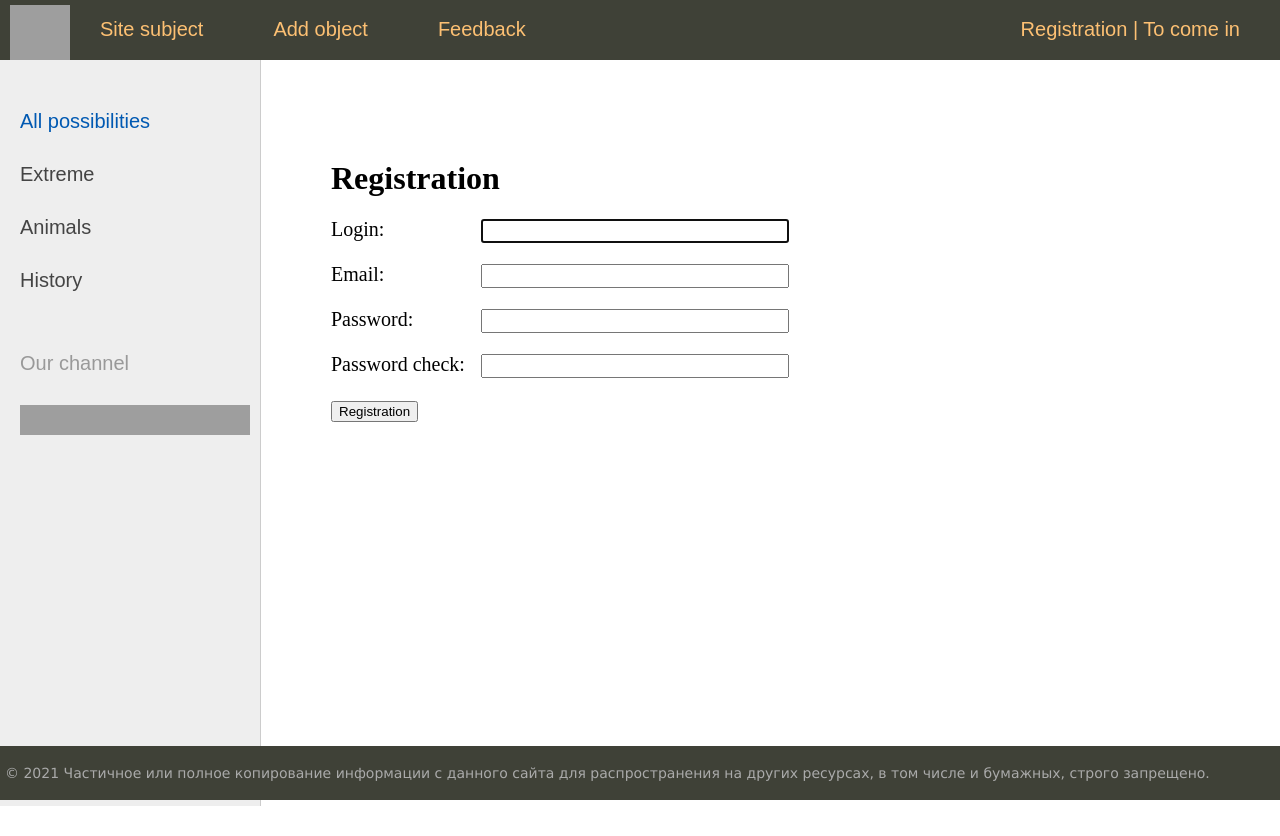
After one commit to A-WWW/DjangoV, a Django app: page /register/ in a window 1280 px wide. The commit adds this page. Run offline with Django 4.2, Linux system fonts and the light colour scheme; data comes from the database, SQL or seed files in the repository; both versions use the stored data as it was after the commit; grey boxes are pictures that could not be loaded.

Commit message:
Init V6.1

```diff
--- a/stroke/object/ static/object/css/styles.css
+++ b/stroke/object/ static/object/css/styles.css
@@ -389,4 +389,4 @@ ul.lang-list li a:hover {color: #fdc073;}
 .form-button {
     min-width: 200px;
     font-size: 16px;
-}}
+}
--- a/stroke/object/forms.py
+++ b/stroke/object/forms.py
@@ -1,4 +1,7 @@
 from django import forms
+from django.contrib.auth.forms import UserCreationForm, AuthenticationForm
+from django.contrib.auth.models import User
+
 from .models import *
 
 class AddPostForm(forms.ModelForm):
@@ -14,10 +17,23 @@ class AddPostForm(forms.ModelForm):
             'content': forms.Textarea(attrs={'cols': 70, 'rows': 15}),
         }
 
-    # собственный валидатор
+    # валидатор
     def clean_title(self):
         title = self.cleaned_data['title']
         if len(title) > 100:
             from django.core.exceptions import ValidationError
             raise ValidationError('Too long message(no more than 100 characters)')
         return title
+
+class RegisterUserForm(UserCreationForm):
+    username = forms.CharField(label='Login', widget=forms.TextInput(attrs={'class': 'form-input'}))
+    email = forms.EmailField(label='Email', widget=forms.EmailInput(attrs={'class': 'form-input'}))
+    password1 = forms.CharField(label='Password', widget=forms.PasswordInput(attrs={'class': 'form-input'}))
+    password2 = forms.CharField(label='Password check', widget=forms.PasswordInput(attrs={'class': 'form-input'}))
+    class Meta:
+        model = User
+        fields = ('username', 'email', 'password1', 'password2')
+
+class LoginUserForm(AuthenticationForm):
+    username = forms.CharField(label='Login', widget=forms.TextInput(attrs={'class': 'form-input'}))
+    password = forms.CharField(label='Password', widget=forms.PasswordInput(attrs={'class': 'form-input'}))
--- a/stroke/object/models.py
+++ b/stroke/object/models.py
@@ -20,7 +20,7 @@ class Object(models.Model):
     class Meta:
         verbose_name = 'Возможные направления'
         verbose_name_plural = 'Возможные направления'
-        ordering = ['title', 'time_create']
+        ordering = ['id']
 
 
 class Category(models.Model):
--- a/stroke/object/templates/object/base.html
+++ b/stroke/object/templates/object/base.html
@@ -20,12 +20,15 @@
 			<ul id="mainmenu" class="mainmenu">
 			<li class="logo"><a href="{% url 'home' %}"><div class="logo"></div></a></li>
 {% for m in menu %}
-	{% if not forloop.last %}
+
 			<li><a href="{% url m.url_name %}">{{m.title}}</a></li>
-	{% else %}
-			<li class="last"><a href="{% url m.url_name %}">{{m.title}}</a></li>
-	{% endif %}
 {% endfor %}
+			{% if request.user.is_authenticated%}
+			<li class="last"> {{user.username}} | <a href="{% url 'logout' %}">Out</a></li>
+			{% else %}
+			<li class="last"><a href="{% url 'register' %}">Registration</a> | <a href="{% url 'login' %}">To come in</a>
+			{% endif %}
+			</li>
 			</ul>
 			<div class="clear"></div>
 		</div>
@@ -45,7 +48,13 @@
 		<li><a href="{% url 'home' %}">All possibilities</a></li>
 {% endif %}
 
-{% show_categories 'name' cat_selected %}
+{% for c in cats %}
+         {% if c.pk == cat_selected %}
+                   <li class="selected">{{c.name}}</li>
+         {% else %}
+                   <li><a href="{{ c.get_absolute_url }}">{{c.name}}</a></li>
+         {% endif %}
+{% endfor %}
 
 		<li class="share">
 		<p>Our channel</p>
@@ -63,6 +72,31 @@
 	<div class="content-text">
 {% block content %}
 {% endblock %}
+{% if page_obj.has_other_pages %}
+<nav class="list-pages">
+    <ul>
+{% if page_obj.has_previous %}
+<li class="page-num">
+         <a href="?page={{ page_obj.previous_page_number }}">&lt;</a>
+</li>
+{% endif %}
+        {% for p in paginator.page_range %}
+		{% if page_obj.number == p %}
+        <li class="page-num page-num-selected">{{ p }}</li>
+		{% elif p >= page_obj.number|add:-2 and p <= page_obj.number|add:2  %}
+        <li class="page-num">
+            <a href="?page={{ p }}">{{ p }}</a>
+        </li>
+		{% endif %}
+        {% endfor %}
+{% if page_obj.has_next %}
+<li class="page-num">
+         <a href="?page={{ page_obj.next_page_number }}">&gt;</a>
+</li>
+{% endif %}
+    </ul>
+</nav>
+{% endif %}
 	</div>
 
 
--- /dev/null
+++ b/stroke/object/templates/object/register.html
@@ -0,0 +1,15 @@
+{% extends 'object/base.html' %}
+
+{% block content %}
+<h1>{{title}}</h1>
+
+<form method="post">
+    {% csrf_token %}
+{% for f in form %}
+<p><label class="form-label" for="{{ f.id_for_label }}">{{f.label}}: </label>{{ f }}</p>
+<div class="form-error">{{ f.errors }}</div>
+{% endfor %}
+    <button type="submit">Registration</button>
+</form>
+
+{% endblock %}
--- a/stroke/object/urls.py
+++ b/stroke/object/urls.py
@@ -6,7 +6,9 @@ urlpatterns = [
     path('about/', about, name='about'),
     path('addpage/', AddPage.as_view(), name='add_page'),
     path('contact/', contact, name='contact'),
-    path('login/', login, name='login'),
+    path('login/', LoginUser.as_view(), name='login'),
+    path('logout/', logout_user, name='logout'),
+    path('register/', RegisterUser.as_view(), name='register'),
     path('post/<int:post_id>/', show_post, name='post'),
     path('category/<int:cat_id>/', show_category, name='category'),
 ]
--- /dev/null
+++ b/stroke/object/utils.py
@@ -0,0 +1,21 @@
+from .models import *
+
+
+menu = [{'title': "Site subject", 'url_name': 'about'},
+        {'title': "Add object", 'url_name': 'add_page'},
+        {'title': "Feedback", 'url_name': 'contact'},
+        #{'title': "To come in", 'url_name': 'login'}
+]
+
+
+class DataMixin:
+        paginate_by = 3
+
+        def get_user_context(self, **kwargs):
+                context = kwargs
+                cats = Category.objects.all()
+                context['menu'] = menu
+                context['cats'] = cats
+                if 'cat_selected' not in context:
+                        context['cat_selected'] = 0
+                return context
--- a/stroke/object/views.py
+++ b/stroke/object/views.py
@@ -1,9 +1,14 @@
+from django.contrib.auth import logout, login
+from django.contrib.auth.views import LoginView
 from django.http import HttpResponse, HttpResponseNotFound, Http404
+from django.urls import reverse_lazy
 from django.views.generic import ListView, DetailView, CreateView
 from django.shortcuts import render, redirect, get_object_or_404
-
+from django.contrib.auth.mixins import LoginRequiredMixin
+from django.core.paginator import Paginator
 from .forms import *
 from .models import *
+from .utils import *
 
 menu = [{'title': "Site subject", 'url_name': 'about'},
         {'title': "Add object", 'url_name': 'add_page'},
@@ -11,7 +16,8 @@ menu = [{'title': "Site subject", 'url_name': 'about'},
         {'title': "To come in", 'url_name': 'login'}
 ]
 
-class ObjectHome(ListView):
+
+class ObjectHome(DataMixin, ListView):
     model = Object
     template_name = 'object/index.html'
     context_object_name = 'posts'
@@ -20,13 +26,12 @@ class ObjectHome(ListView):
 
     def get_context_data(self, *, object_list=None, **kwargs):
         context = super().get_context_data(**kwargs)
-        context['title'] = 'Priority - ' + str(context['posts'][0].cat)
-        context['menu'] = menu
-        context['cat_selected'] = context['posts'][0].cat_id
-        return context
-    #
-    # def get_queryset(self):
-    #     return Object.objects.filter(is_published=True)
+        c_def = self.get_user_context(title="Main page")
+        return dict(list(context.items()) + list(c_def.items()))
+
+    def get_queryset(self):
+        return Object.objects.filter(is_published=True)
+
 # def index(request):
 #     posts = Object.objects.all()
 #
@@ -46,17 +51,24 @@ class ObjectHome(ListView):
 
 
 def about(request):
-    return render(request, 'object/about.html', {'menu': menu, 'title': 'Page title 1'})
+    contact_list = Object.objects.all()
+    paginator = Paginator(contact_list, 3)
 
-class AddPage(CreateView):
+    page_number = request.GET.get('page')
+    page_obj = paginator.get_page(page_number)
+    return render(request, 'object/about.html', {'page_obj': page_obj, 'menu': menu, 'title': 'Site subject'})
+
+
+class AddPage(LoginRequiredMixin, DataMixin, CreateView):
     form_class = AddPostForm
     template_name = 'object/addpage.html'
+    success_url = reverse_lazy('home')
+    login_url = reverse_lazy('home')
 
     def get_context_data(self, *, object_list=None, **kwargs):
         context = super().get_context_data(**kwargs)
-        context['title'] = 'Add object'
-        context['menu'] = menu
-        return context
+        c_def = self.get_user_context(title="Add object")
+        return dict(list(context.items()) + list(c_def.items()))
 
 
 
@@ -76,9 +88,9 @@ class AddPage(CreateView):
 def contact(request):
     return HttpResponse("Обратная связь")
 
-
-def login(request):
-    return HttpResponse("Авторизация")
+#
+# def login(request):
+#     return HttpResponse("Авторизация")
 
 def show_post(request, post_id):
     post = get_object_or_404(Object, pk=post_id)
@@ -99,13 +111,18 @@ def show_post(request, post_id):
 
 
 
-class ObjectCategory(ListView):
+class ObjectCategory(DataMixin, ListView):
     model = Object
     template_name = 'object/index.html'
     context_object_name = 'posts'
 
     def get_queryset(self):
         return Object.objects.filter(cat__id=self.kwargs['cat_id'], is_published=True)
+
+    def get_context_data(self, *, object_list=None, **kwargs):
+        context = super().get_context_data(**kwargs)
+        c_def = self.get_user_context(title='Possibilities - ' + str(context['posts'][0].cat), cat_selected=context['posts'][0].cat_id)
+        return dict(list(context.items()) + list(c_def.items()))
 
 
 def show_category(request, cat_id):
@@ -124,5 +141,39 @@ def show_category(request, cat_id):
 
     return render(request, 'object/index.html', context=context)
 
+
+
 def pageNotFound(requst, exception):
     return HttpResponseNotFound('<h1>Page not found</h1>')
+
+class RegisterUser(DataMixin, CreateView):
+    form_class = RegisterUserForm
+    template_name = 'object/register.html'
+    success_url = reverse_lazy('login')
+
+    def get_context_data(self, *, object_list=None, **kwargs):
+        context = super().get_context_data(**kwargs)
+        c_def = self.get_user_context(title="Registration")
+        return dict(list(context.items()) + list(c_def.items()))
+
+    def form_valid(self, form):
+        user = form.save()
+        login(self.request, user)
+        return redirect('home')
+
+
+class LoginUser(DataMixin, LoginView):
+    form_class = LoginUserForm
+    template_name = 'object/login.html'
+
+    def get_context_data(self, *, object_list=None, **kwargs):
+        context = super().get_context_data(**kwargs)
+        c_def = self.get_user_context(title="Authorization")
+        return dict(list(context.items()) + list(c_def.items()))
+
+    def get_success_url(self):
+        return reverse_lazy('home')
+
+def logout_user(request):
+    logout(request)
+    return redirect('login')
--- a/stroke/stroke/settings.py
+++ b/stroke/stroke/settings.py
@@ -109,14 +109,15 @@ USE_TZ = True
 # https://docs.djangoproject.com/en/4.0/howto/static-files/
 
 STATIC_URL = '/static/'
-STATICFILES_DIRS = [ BASE_DIR / "object/ static"]
+STATICFILES_DIRS = [BASE_DIR / "object/ static"]
 
-STATIC_ROOT = os.path.join(BASE_DIR,"static_comp")
+STATIC_ROOT = os.path.join(BASE_DIR, "static_comp")
 
 
 
 MEDIA_ROOT = os.path.join(BASE_DIR, 'media')
 MEDIA_URL = '/media/'
 
+#LOGIN_REDIRECT_URL = '/'
 
 DEFAULT_AUTO_FIELD = 'django.db.models.BigAutoField'
```
Also changed, not shown: stroke/object/templates/object/about.html (+12 -1 lines), stroke/object/templates/object/login.html (added, +18 -0 lines), stroke/db.sqlite3, stroke/object/ static/object/images/main.ico (deleted).
